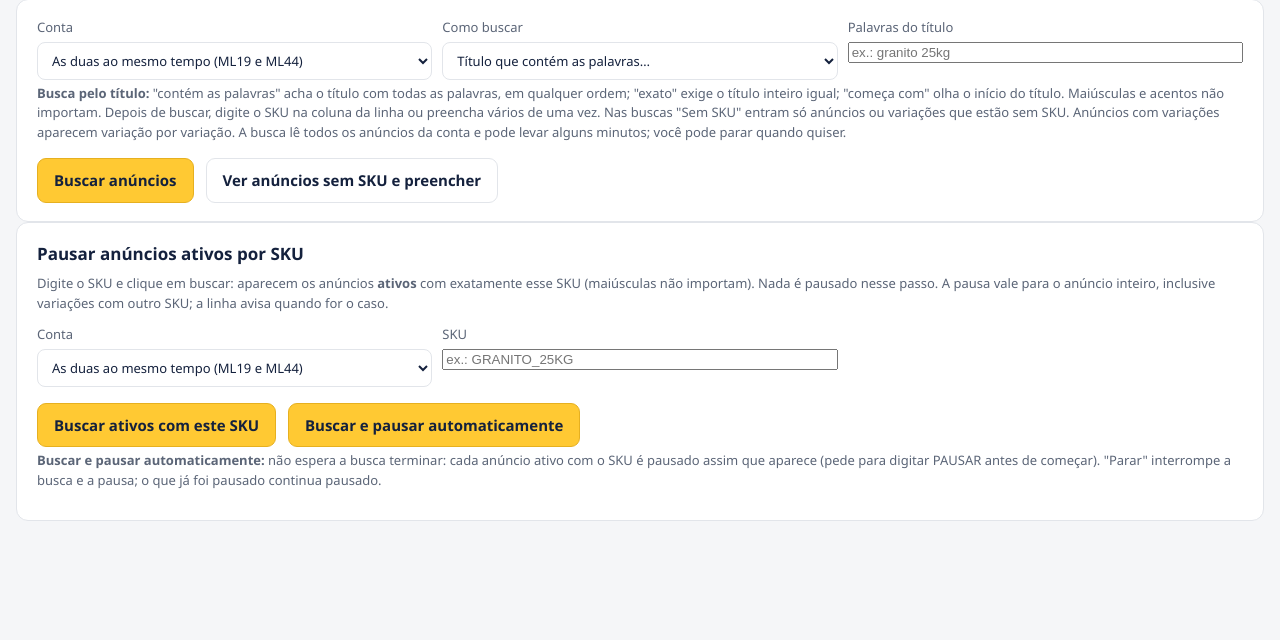
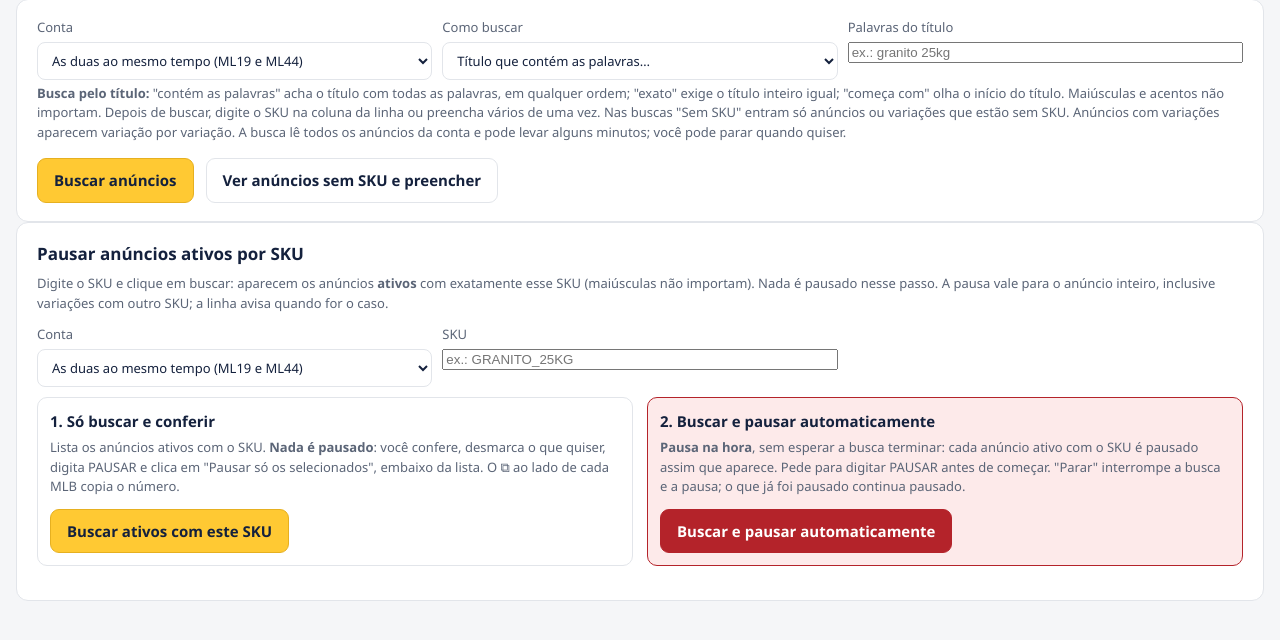
Before and after one commit to redemogilar-del/expedicao-full, a Python web app: template templates/skus.html in a window 1280 px wide. Shown: the part 129-769 px from the top of the page. Run offline with Jinja, Linux system fonts and the light colour scheme; the template is opened without the code that fills it, so the values that code supplies are empty.

Commit message:
Pausar por SKU: blocos separados, "Pausar só os selecionados" e copiar MLB
- "Só buscar e conferir" e "Buscar e pausar automaticamente" (em vermelho) em blocos separados
- O botão manual passa a se chamar "Pausar só os selecionados"
- Botão ⧉ ao lado de cada MLB (na lista de pausar e na de trocar SKU) copia o número

Co-Authored-By: Claude Opus 5.5 <noreply@anthropic.com>
Claude-Session: https://claude.ai/code/session_019ZxgBbzu33xs7URsep8uAW

```diff
--- a/static/app.css
+++ b/static/app.css
@@ -192,3 +192,4 @@ td input[type=text]{min-width:190px;padding:4px 8px}
 
 /* aba Shopee */
 .s-pedido{white-space:nowrap}.s-pedido .mlbs{white-space:nowrap}
+.pausa-blocos{display:flex;gap:14px;flex-wrap:wrap;margin:10px 0}.pausa-bloco{flex:1 1 300px;border:1px solid var(--linha);border-radius:10px;padding:12px}.pausa-bloco h3{margin:0 0 6px;font-size:15px}.pausa-bloco.perigo{border-color:var(--verm);background:var(--verm-fundo)}button.perigo{background:var(--verm);color:#fff;border-color:var(--verm)}button.perigo:disabled{opacity:.5}
--- a/static/skus.js
+++ b/static/skus.js
@@ -118,7 +118,6 @@ function desenhar(){
   for (const l of daAba) {
     const cx = el('input', {type: 'checkbox', checked: l.marcado, disabled: !l.permitido || TROCANDO || !!(l.resultado && l.resultado.status === 'OK')});
     cx.addEventListener('change', () => { l.marcado = cx.checked; resumo(); });
-    const mlb = l.link ? el('a', {href: l.link, target: '_blank', rel: 'noopener'}, l.mlb) : l.mlb;
     let sit = STATUS[l.status] || l.status || '—';
     if (!l.permitido && !l.aviso) sit += ' (não dá para alterar)';
     const celSit = el('td', null, sit);
@@ -130,7 +129,7 @@ function desenhar(){
       campo.addEventListener('input', () => { l.novo = campo.value; campo.classList.toggle('editado', PRONTA(l)); if (PRONTA(l) && !l.marcado) { l.marcado = true; cx.checked = true; } resumo(); });   // digitou um SKU diferente: marca a linha sozinha
       celNovo = el('td', null, campo);
     } else celNovo = el('td', null, (l.resultado && l.resultado.status === 'OK' && l.novo) ? l.novo : (l.sku_novo || '—'));
-    corpo.append(el('tr', null, el('td', null, cx), el('td', null, l.conta), el('td', null, mlb), el('td', null, l.titulo), el('td', null, l.variacao === null ? '—' : String(l.variacao)), el('td', null, l.variacao_nome || (l.variacao === null ? '(anúncio sem variação)' : '—')),
+    corpo.append(el('tr', null, el('td', null, cx), el('td', null, l.conta), celulaMlb(l), el('td', null, l.titulo), el('td', null, l.variacao === null ? '—' : String(l.variacao)), el('td', null, l.variacao_nome || (l.variacao === null ? '(anúncio sem variação)' : '—')),
       el('td', null, l.sku_atual || '(sem SKU)'), celNovo, celSit));
   }
   const visiveis = todas.length;
@@ -258,6 +257,19 @@ async function baixarExcel(){
 }
 $('sExcel').addEventListener('click', baixarExcel);
 
+// botão ⧉ ao lado do MLB: copia o número (para colar no Mercado Livre, na planilha etc.)
+async function copiarTexto(t){
+  if (navigator.clipboard && window.isSecureContext) return navigator.clipboard.writeText(t);
+  const a = el('textarea', {}); a.value = t; a.style.position = 'fixed'; a.style.opacity = '0'; document.body.append(a); a.select();
+  try { if (!document.execCommand('copy')) throw new Error('cópia recusada'); } finally { a.remove(); }
+}
+function botaoCopiar(texto){
+  const b = el('button', {class: 'copiar', type: 'button', title: 'Copiar o MLB', 'aria-label': 'Copiar o MLB ' + texto}, '⧉');
+  b.addEventListener('click', async e => { e.stopPropagation(); e.preventDefault(); try { await copiarTexto(String(texto)); b.textContent = '✓'; } catch (err) { b.textContent = '!'; } setTimeout(() => { b.textContent = '⧉'; }, 1200); });
+  return b;
+}
+const celulaMlb = l => el('td', null, l.link ? el('a', {href: l.link, target: '_blank', rel: 'noopener'}, l.mlb) : l.mlb, botaoCopiar(l.mlb));
+
 // ---------- pausar os anúncios ativos de um SKU (a busca só lê; pausar exige digitar PAUSAR) ----------
 let P_LINHAS = [], P_BUSCANDO = false, P_PARAR = false, P_PAUSANDO = false;
 let P_AUTO = false, P_ESPERANDO = 0, P_AUTO_ERRO = null;      // pausa automática durante a busca
@@ -266,7 +278,7 @@ const P_FEITO = l => !!(l.resultado && l.resultado.status === 'OK');
 function pMensagem(texto, tipo){ const m = $('pMsg'); m.textContent = texto || ''; m.hidden = !texto; m.className = 'aviso' + (tipo ? ' ' + tipo : ''); }
 function pResumo(){
   const n = P_LINHAS.filter(l => l.marcado && !P_FEITO(l)).length, digitou = $('pConfirma').value.trim() === 'PAUSAR';
-  $('pPausar').textContent = 'Pausar todos os ativos encontrados (' + n + ')';
+  $('pPausar').textContent = 'Pausar só os selecionados (' + n + ')';
   $('pPausar').disabled = P_BUSCANDO || P_PAUSANDO || P_AUTO || !n || !digitou;
   if (P_AUTO) {
     const fila = Object.values(P_FILA).reduce((t, f) => t + f.length, 0);
@@ -282,7 +294,7 @@ function pDesenhar(){
     const sit = el('td', null, P_FEITO(l) ? 'Pausado' : 'Ativo');
     if (l.aviso) sit.append(el('div', {class: 'aviso-linha'}, l.aviso));
     if (l.resultado) sit.append(el('div', {class: P_FEITO(l) ? 'ok-linha' : 'aviso-linha'}, P_FEITO(l) ? 'Pausado e conferido ✔' : l.resultado.mensagem));
-    return el('tr', null, el('td', null, cx), el('td', null, l.conta), el('td', null, l.link ? el('a', {href: l.link, target: '_blank', rel: 'noopener'}, l.mlb) : l.mlb), el('td', null, l.titulo), el('td', null, l.variacao_nome || '—'), el('td', null, l.sku_atual), sit);
+    return el('tr', null, el('td', null, cx), el('td', null, l.conta), celulaMlb(l), el('td', null, l.titulo), el('td', null, l.variacao_nome || '—'), el('td', null, l.sku_atual), sit);
   }));
   $('pResultado').hidden = !P_LINHAS.length;
   pResumo();
@@ -419,7 +431,7 @@ function pFimAuto(termo){
   pDesenhar();
   const ok = P_LINHAS.filter(P_FEITO).length, faltam = P_LINHAS.filter(l => l.marcado && !P_FEITO(l)).length;
   const base = ok + ' anúncio(s) pausado(s) e conferido(s) no Mercado Livre' + (pFimAuto.termo ? ' (SKU ' + pFimAuto.termo + ')' : '') + '.';
-  const resto = faltam ? ' ' + faltam + ' continuam ativos e marcados (veja o motivo na linha): digite PAUSAR e clique em "Pausar todos os ativos encontrados".' : '';
+  const resto = faltam ? ' ' + faltam + ' continuam ativos e marcados (veja o motivo na linha): digite PAUSAR e clique em "Pausar só os selecionados".' : '';
   if (P_AUTO_ERRO) pMensagem('A pausa automática parou: ' + P_AUTO_ERRO + ' ' + base + resto, 'erro');
   else if (P_PARAR) pMensagem('Interrompido. ' + base + resto, faltam ? 'erro' : '');
   else pMensagem(P_LINHAS.length ? base + resto : 'Nenhum anúncio ativo com o SKU ' + (pFimAuto.termo || '') + '.', faltam ? 'erro' : (P_LINHAS.length ? 'ok' : ''));
--- a/templates/skus.html
+++ b/templates/skus.html
@@ -33,13 +33,24 @@
     <label>Conta<select id="pConta"><option value="AMBAS" selected>As duas ao mesmo tempo (ML19 e ML44)</option><option value="ML19">Só ML19</option><option value="ML44">Só ML44</option></select></label>
     <label>SKU<input type="text" id="pSku" maxlength="100" autocomplete="off" placeholder="ex.: GRANITO_25KG"></label>
   </div>
-  <div class="acoes"><button class="primario" id="pBuscar">Buscar ativos com este SKU</button><button class="primario" id="pBuscarAuto" title="Pausa cada anúncio ativo com este SKU assim que ele aparece na busca (pede confirmação antes)">Buscar e pausar automaticamente</button><button id="pParar" hidden>Parar</button></div>
-  <p class="suave pequeno"><b>Buscar e pausar automaticamente:</b> não espera a busca terminar: cada anúncio ativo com o SKU é pausado assim que aparece (pede para digitar PAUSAR antes de começar). "Parar" interrompe a busca e a pausa; o que já foi pausado continua pausado.</p>
+  <div class="pausa-blocos">
+    <div class="pausa-bloco">
+      <h3>1. Só buscar e conferir</h3>
+      <p class="suave pequeno">Lista os anúncios ativos com o SKU. <b>Nada é pausado</b>: você confere, desmarca o que quiser, digita PAUSAR e clica em "Pausar só os selecionados", embaixo da lista. O ⧉ ao lado de cada MLB copia o número.</p>
+      <button class="primario" id="pBuscar">Buscar ativos com este SKU</button>
+    </div>
+    <div class="pausa-bloco perigo">
+      <h3>2. Buscar e pausar automaticamente</h3>
+      <p class="suave pequeno"><b>Pausa na hora</b>, sem esperar a busca terminar: cada anúncio ativo com o SKU é pausado assim que aparece. Pede para digitar PAUSAR antes de começar. "Parar" interrompe a busca e a pausa; o que já foi pausado continua pausado.</p>
+      <button class="perigo" id="pBuscarAuto">Buscar e pausar automaticamente</button>
+    </div>
+  </div>
+  <div class="acoes"><button id="pParar" hidden>Parar</button></div>
   <p id="pMsg" class="aviso" hidden role="status"></p>
   <div id="pProg" class="progresso" hidden><div id="pBarra"></div><span id="pTxt"></span></div>
   <div id="pResultado" hidden>
     <div class="tabela-caixa"><table><thead><tr><th>Pausar</th><th>Conta</th><th>Anúncio (MLB)</th><th>Produto</th><th>Variação com o SKU</th><th>SKU</th><th>Situação</th></tr></thead><tbody id="pCorpo"></tbody></table></div>
-    <div class="barra"><input type="text" id="pConfirma" autocomplete="off" placeholder="Digite PAUSAR" maxlength="10"><button class="primario" id="pPausar" disabled>Pausar todos os ativos encontrados</button></div>
+    <div class="barra"><input type="text" id="pConfirma" autocomplete="off" placeholder="Digite PAUSAR" maxlength="10"><button class="primario" id="pPausar" disabled>Pausar só os selecionados</button></div>
     <p class="dica" id="pDica" role="status"></p>
   </div>
 </section>
```
Also changed, not shown: CLAUDE.md (+1 -1 lines), README.md.
